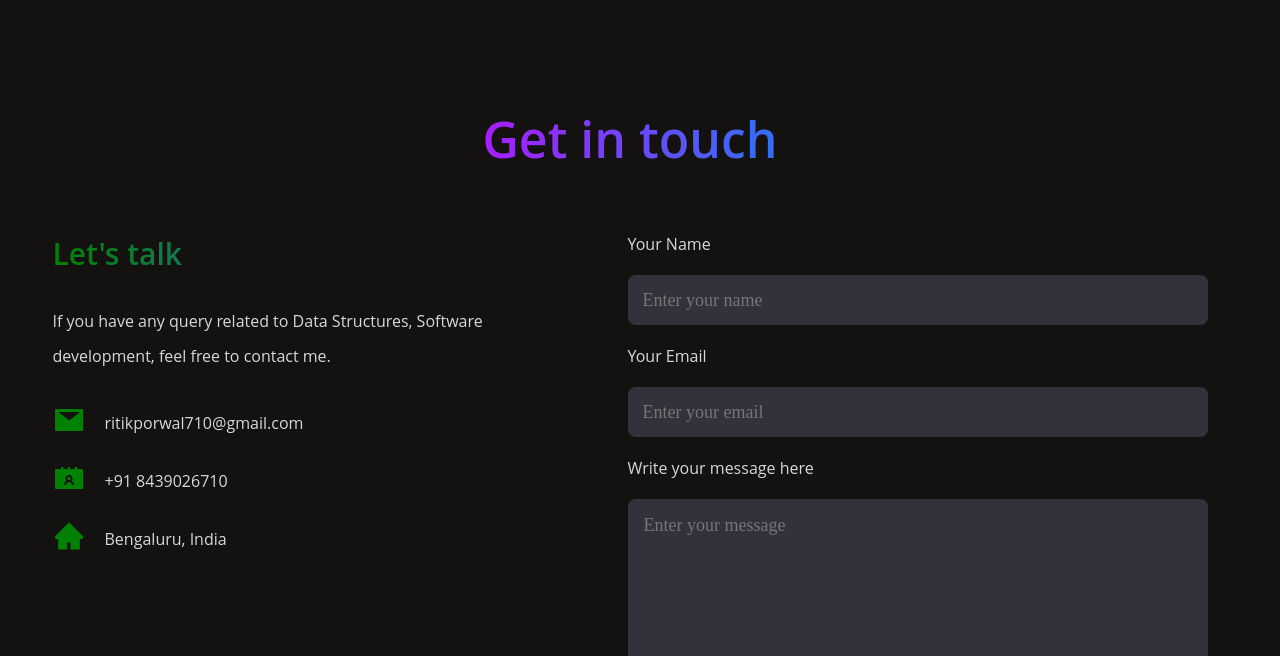
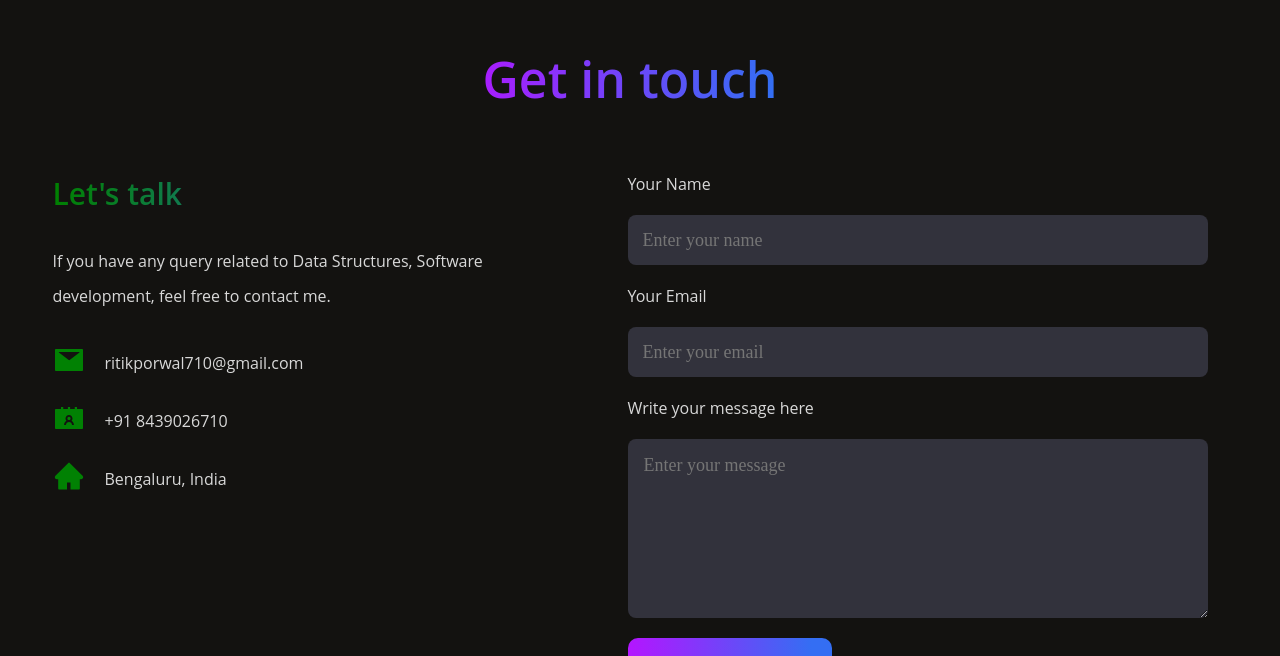
Before and after one commit to ritikporwal710/My-Portfolio-using-react, a React (Create React App) app: page / in a window 1280 px wide. Shown: the part 4221-4877 px from the top of the page. Built offline with nearby package versions, Linux system fonts and the light colour scheme.

Commit message:
Update contact.scss

```diff
--- a/src/styles/contact.scss
+++ b/src/styles/contact.scss
@@ -13,7 +13,7 @@
   margin: 120px 100px;
   margin-left: -10px;
   color: whitesmoke;
-  padding-top: 120px;
+  // padding-top: 120px;
 }
 
 .contact-title {
```
